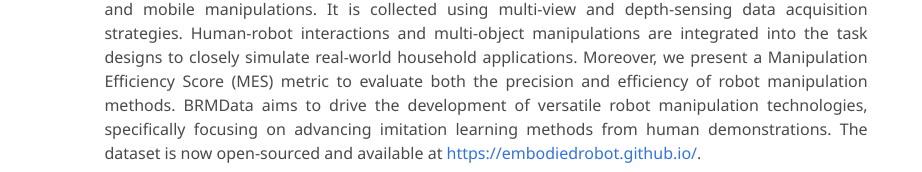
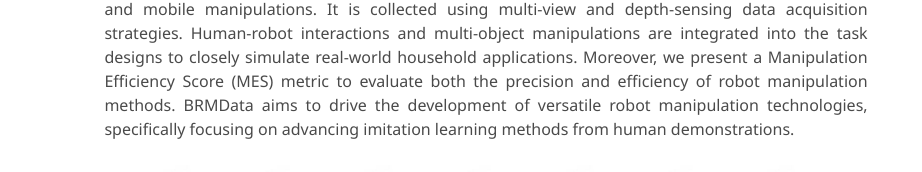
Before and after one commit to EmbodiedRobot/EmbodiedRobot.github.io, a plain HTML site: page index.html in a window 1280 px wide. Shown: the part 993-1165 px from the top of the page, without its empty margins (154-1076 px from the left). Drawn offline with nearby package versions, Linux system fonts and the light colour scheme; a web font is replaced by a local one.

Commit message:
Update index.html

```diff
--- a/index.html
+++ b/index.html
@@ -131,7 +131,6 @@
               Human-robot interactions and multi-object manipulations are integrated into the task designs to closely simulate real-world household applications.
               Moreover, we present a Manipulation Efficiency Score (MES) metric to evaluate both the precision and efficiency of robot manipulation methods.
               BRMData aims to drive the development of versatile robot manipulation technologies, specifically focusing on advancing imitation learning methods from human demonstrations.
-              The dataset is now open-sourced and available at <a href="https://embodiedrobot.github.io/" target="_blank">https://embodiedrobot.github.io/</a>.
             </div>
             <img src="static/image/overview.jpg" alt="Descriptive Alt Text" style="width:100%; height:auto;">
         </div>
```
